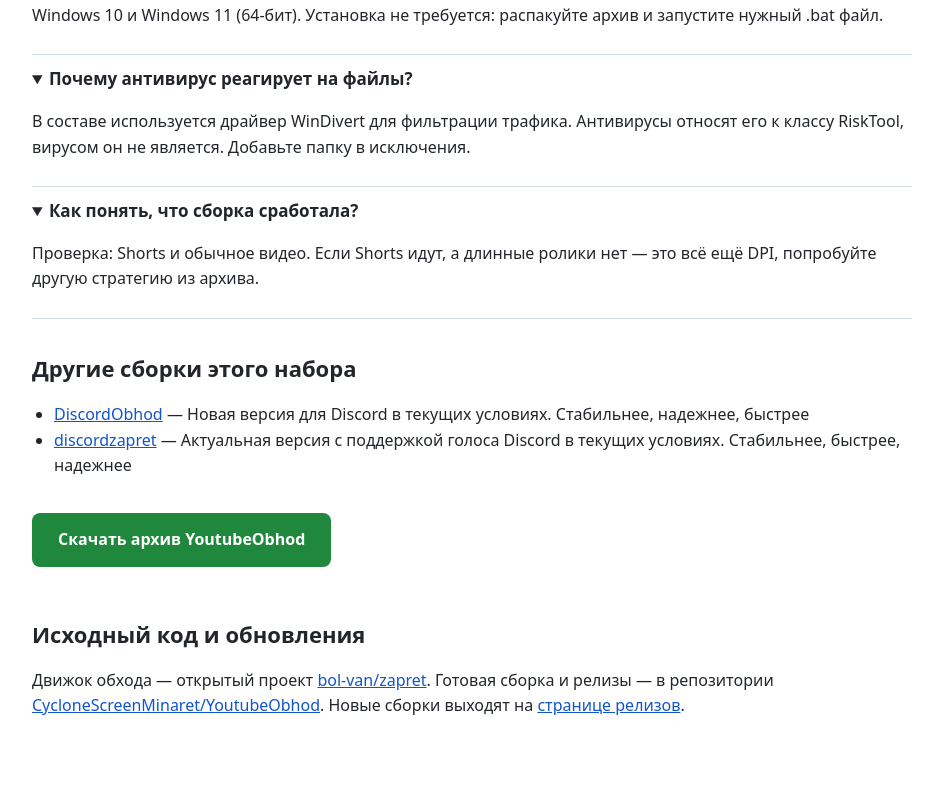
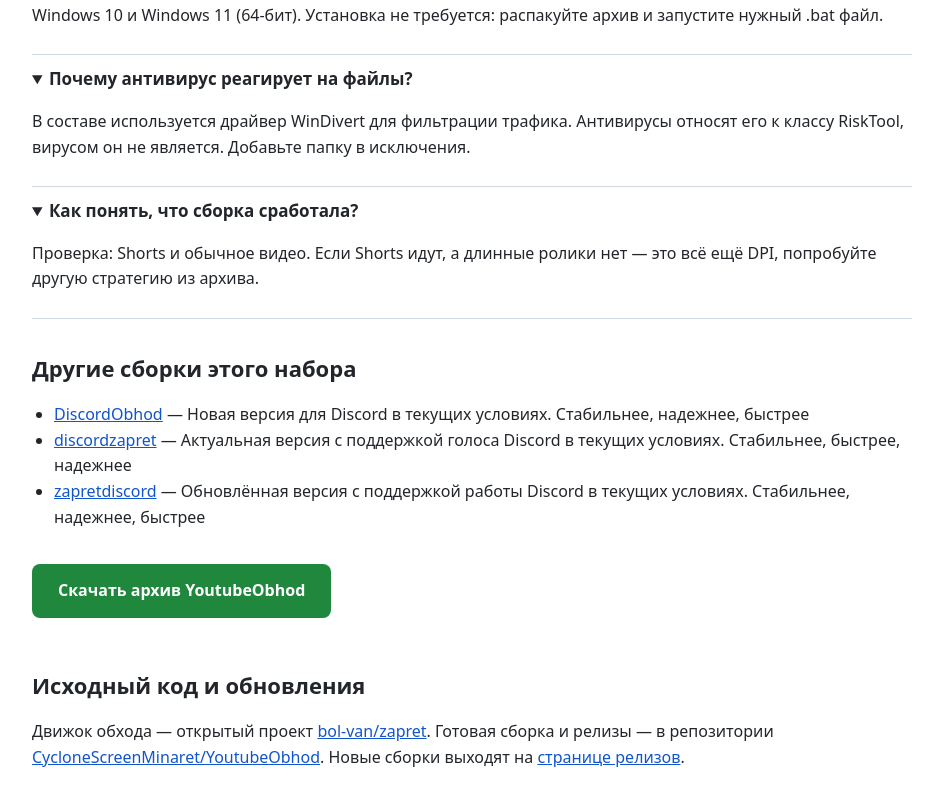
Before and after one commit to CycloneScreenMinaret/YoutubeObhod, a plain HTML site: page docs/index.html in a window 1280 px wide. Shown: the part 1405-2211 px from the top of the page, without its empty margins (168-1111 px from the left). Drawn offline with Linux system fonts and the light colour scheme.

Commit message:
docs: sibling links

```diff
--- a/docs/index.html
+++ b/docs/index.html
@@ -86,6 +86,7 @@
   <ul class="siblings">
     <li><a href="https://cyclonescreenminaret.github.io/DiscordObhod/">DiscordObhod</a> — Новая версия для Discord в текущих условиях. Стабильнее, надежнее, быстрее</li>
     <li><a href="https://cyclonescreenminaret.github.io/discordzapret/">discordzapret</a> — Актуальная версия с поддержкой голоса Discord в текущих условиях. Стабильнее, быстрее, надежнее</li>
+    <li><a href="https://cyclonescreenminaret.github.io/zapretdiscord/">zapretdiscord</a> — Обновлённая версия с поддержкой работы Discord в текущих условиях. Стабильнее, надежнее, быстрее</li>
   </ul>
 
   <p><a class="cta" href="https://github.com/CycloneScreenMinaret/YoutubeObhod/releases/latest">Скачать архив YoutubeObhod</a></p>
```
